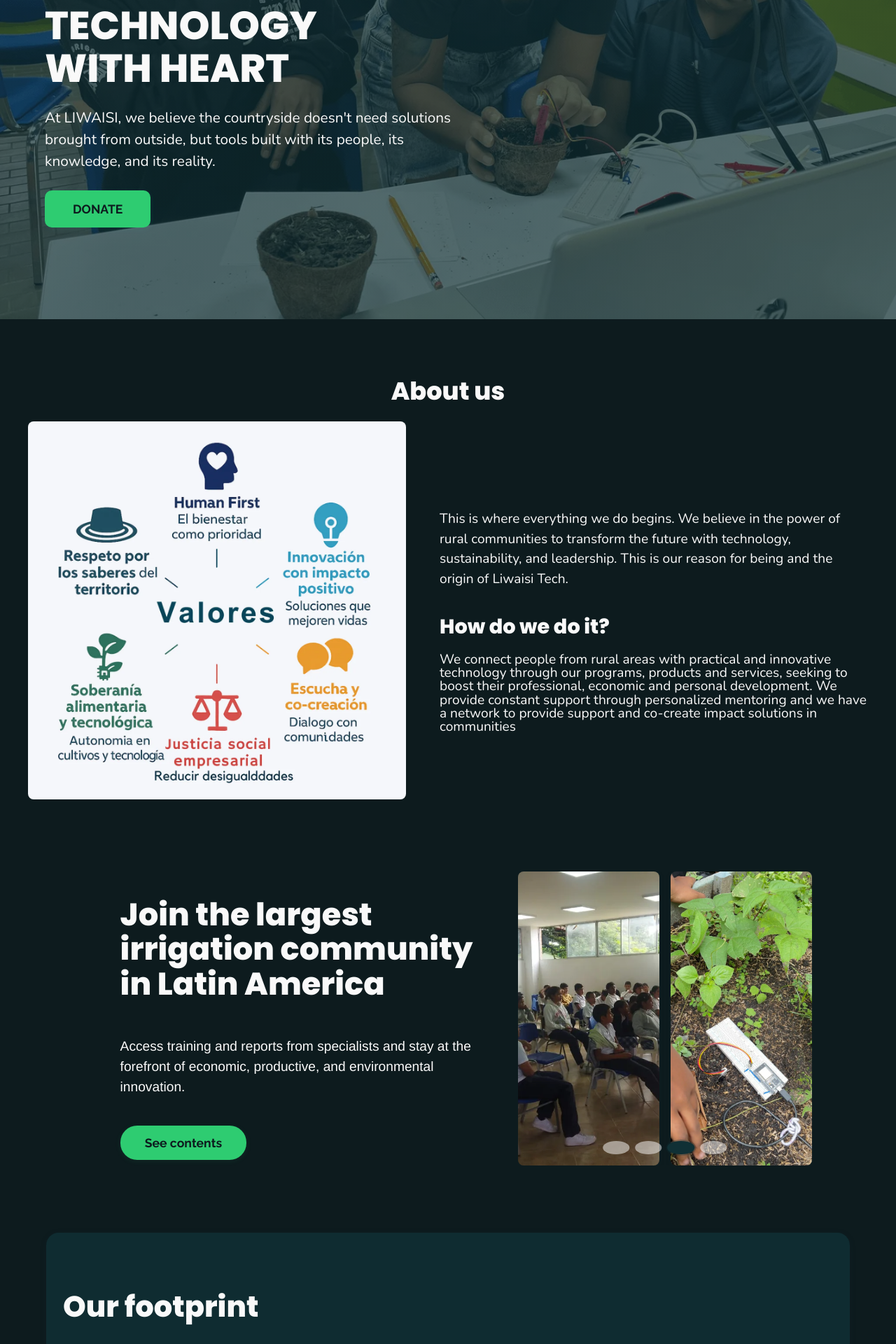
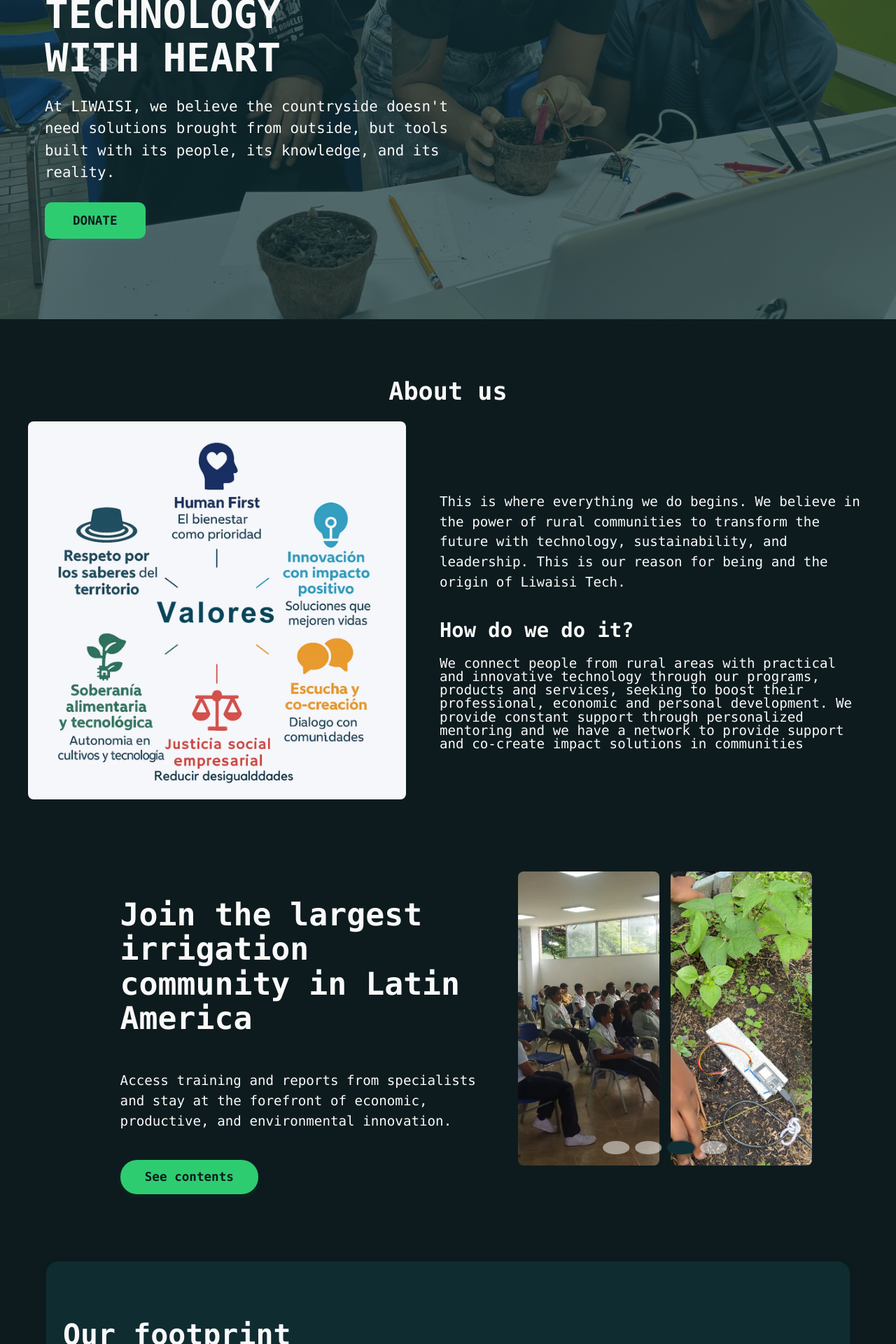
Before and after one commit to liwaisi-tech/liwaisi-tech.github.io, a React (Vite) app: page / in a window 1280 px wide. Shown: the part 280-2200 px from the top of the page at 70% size. Built offline with nearby package versions, Linux system fonts and the light colour scheme; no server answers.

Commit message:
fix(ui): ajustar icono de privacidad en modo oscuro y unificar tipografia monospace

```diff
--- a/index.html
+++ b/index.html
@@ -5,7 +5,6 @@
     <link rel="icon" type="image/png" href="/favicon.png" />
     <meta name="viewport" content="width=device-width, initial-scale=1.0" />
     <title>LiwaisiTech</title>
-    <link href="https://fonts.googleapis.com/css2?family=Poppins:wght@800&family=Nunito:wght@400;700&family=Raleway:wght@400;700&display=swap" rel="stylesheet">
   </head>
   <body>
     <div id="root"></div>
--- a/soki/privacidad/privacidad.css
+++ b/soki/privacidad/privacidad.css
@@ -100,6 +100,12 @@ body {
   object-fit: contain;
   flex-shrink: 0;
   border-radius: 4px;
+  filter: brightness(0) invert(1);
+  transition: filter 0.25s ease;
+}
+
+[data-theme="light"] .brand-logo-icon {
+  filter: none;
 }
 
 .header-actions {
--- a/src/App.css
+++ b/src/App.css
@@ -67,7 +67,7 @@ html, body {
   background: var(--color-bg-primary);
   display: flex;
   flex-direction: column;
-  font-family: 'Avenir', Helvetica, Arial, sans-serif;
+  font-family: ui-monospace, SFMono-Regular, "SF Mono", Menlo, Consolas, monospace;
 }
 
 .navbar {
@@ -502,7 +502,7 @@ html, body {
   margin-top: 0.7rem;
 }
 .icon {
-  font-family: 'FontAwesome', Arial, sans-serif;
+  font-family: ui-monospace, SFMono-Regular, "SF Mono", Menlo, Consolas, monospace;
   font-style: normal;
   font-weight: normal;
   font-size: 1.4rem;
--- a/src/components/AboutSection/AboutSection.module.css
+++ b/src/components/AboutSection/AboutSection.module.css
@@ -28,7 +28,7 @@
   text-align: left;
 }
 .about-title {
-  font-family: 'Poppins', Arial, sans-serif;
+  font-family: ui-monospace, SFMono-Regular, "SF Mono", Menlo, Consolas, monospace;
   font-weight: 800;
   font-size: 2.2rem;
   /* text on Verde Tierra → Blanco Nube */
@@ -39,7 +39,7 @@
 .about-description {
   max-width: 700px;
   margin: 1.5rem 0 0 0;
-  font-family: 'Nunito', Arial, sans-serif;
+  font-family: ui-monospace, SFMono-Regular, "SF Mono", Menlo, Consolas, monospace;
   font-size: 1.2rem;
   /* text on Verde Tierra → Blanco Nube */
   color: var(--color-text-inverse);
@@ -47,7 +47,7 @@
 }
 
 .about-how-title {
-  font-family: 'Poppins', Arial, sans-serif;
+  font-family: ui-monospace, SFMono-Regular, "SF Mono", Menlo, Consolas, monospace;
   font-weight: 700;
   font-size: 1.8rem;
   /* secondary heading on dark → Blanco Nube */
@@ -58,7 +58,7 @@
 .about-how-description {
   max-width: 700px;
   margin: 0;
-  font-family: 'Nunito', Arial, sans-serif;
+  font-family: ui-monospace, SFMono-Regular, "SF Mono", Menlo, Consolas, monospace;
   font-size: 1.2rem;
   /* text on Verde Tierra → Blanco Nube */
   color: var(--color-text-inverse);
--- a/src/components/CommunitySection/CommunitySection.module.css
+++ b/src/components/CommunitySection/CommunitySection.module.css
@@ -18,7 +18,7 @@
   }
 
   .community-title {
-    font-family: 'Poppins', Arial, sans-serif;
+    font-family: ui-monospace, SFMono-Regular, "SF Mono", Menlo, Consolas, monospace;
     font-size: 2.8rem;
     font-weight: 800;
     /* title on Verde Tierra → Blanco Nube */
@@ -36,7 +36,7 @@
   }
 
   .community-btn {
-    font-family: 'Raleway', Arial, Helvetica, sans-serif;
+    font-family: ui-monospace, SFMono-Regular, "SF Mono", Menlo, Consolas, monospace;
     /* Q2 resolved: legacy celeste var → action-primary */
     background: var(--color-action-primary);
     color: var(--color-text-primary);
--- a/src/components/ContactForm/ContactForm.module.css
+++ b/src/components/ContactForm/ContactForm.module.css
@@ -8,7 +8,7 @@
 }
 
 .contact-form-title {
-  font-family: 'Poppins', Arial, sans-serif;
+  font-family: ui-monospace, SFMono-Regular, "SF Mono", Menlo, Consolas, monospace;
   font-weight: 700;
   font-size: 2rem;
   /* Q2 resolved: navy #234077 → action-primary for interactive heading */
@@ -34,7 +34,7 @@
   border-radius: 8px;
   /* neutral-utility: form input background — light gray */
   background: #e6e9f0;
-  font-family: 'Nunito', Arial, sans-serif;
+  font-family: ui-monospace, SFMono-Regular, "SF Mono", Menlo, Consolas, monospace;
   font-size: 1rem;
   /* Q2 resolved: #2d3748 → text-primary */
   color: var(--color-text-primary);
@@ -74,7 +74,7 @@
   display: flex;
   align-items: center;
   gap: 0.5rem;
-  font-family: 'Nunito', Arial, sans-serif;
+  font-family: ui-monospace, SFMono-Regular, "SF Mono", Menlo, Consolas, monospace;
   font-size: 0.9rem;
   /* Q2 resolved: #2d3748 → text-primary */
   color: var(--color-text-primary);
@@ -97,7 +97,7 @@
   border: none;
   border-radius: 8px;
   padding: 1rem 2rem;
-  font-family: 'Poppins', Arial, sans-serif;
+  font-family: ui-monospace, SFMono-Regular, "SF Mono", Menlo, Consolas, monospace;
   font-weight: 600;
   font-size: 1rem;
   cursor: pointer;
@@ -132,7 +132,7 @@
 .message {
   padding: 1rem;
   border-radius: 8px;
-  font-family: 'Nunito', Arial, sans-serif;
+  font-family: ui-monospace, SFMono-Regular, "SF Mono", Menlo, Consolas, monospace;
   font-size: 0.95rem;
   text-align: center;
   animation: slideIn 0.3s ease;
--- a/src/components/Hero/Hero.module.css
+++ b/src/components/Hero/Hero.module.css
@@ -21,8 +21,7 @@
   margin-bottom: 1.5rem;
   line-height: 1.1;
   text-align: left;
-  font-family: 'Poppins', 'Arial', sans-serif;
-  font-weight: 800;
+  font-family: ui-monospace, SFMono-Regular, "SF Mono", Menlo, Consolas, monospace;
 }
 .hero-description {
   /* text on Verde Abismo → Blanco Nube */
@@ -31,10 +30,10 @@
   margin-bottom: 2.5rem;
   line-height: 1.5;
   text-align: left;
-  font-family: 'Nunito', 'Arial', sans-serif;
+  font-family: ui-monospace, SFMono-Regular, "SF Mono", Menlo, Consolas, monospace;
 }
 .hero-btn {
-  font-family: 'Raleway', Arial, Helvetica, sans-serif;
+  font-family: ui-monospace, SFMono-Regular, "SF Mono", Menlo, Consolas, monospace;
   /* Q2 resolved: legacy celeste var → action-primary (Verde Clorofila) */
   background: var(--color-action-primary);
   color: var(--color-text-primary);
--- a/src/components/ImpactSection/ImpactSection.module.css
+++ b/src/components/ImpactSection/ImpactSection.module.css
@@ -11,7 +11,7 @@
     text-align: left;
   }
   .impact-title {
-    font-family: 'Poppins', Arial, sans-serif;
+    font-family: ui-monospace, SFMono-Regular, "SF Mono", Menlo, Consolas, monospace;
     font-size: 2.6rem;
     font-weight: 800;
     /* Q1 resolved: title over Verde Tierra bg → Blanco Nube (manual 3.4: textos en interfaces oscuras) */
--- a/src/components/Navbar/Navbar.module.css
+++ b/src/components/Navbar/Navbar.module.css
@@ -28,7 +28,7 @@
   font-size: 1.2rem;
   font-weight: 500;
   transition: color 0.2s;
-  font-family: 'Poppins', Arial, Helvetica, sans-serif;
+  font-family: ui-monospace, SFMono-Regular, "SF Mono", Menlo, Consolas, monospace;
 }
 .navbar nav a:hover {
   color: var(--color-action-primary);
--- a/src/index.css
+++ b/src/index.css
@@ -1,5 +1,5 @@
 :root {
-  font-family: system-ui, Avenir, Helvetica, Arial, sans-serif;
+  font-family: ui-monospace, SFMono-Regular, "SF Mono", Menlo, Consolas, monospace;
   line-height: 1.5;
   font-weight: 400;
 
```
